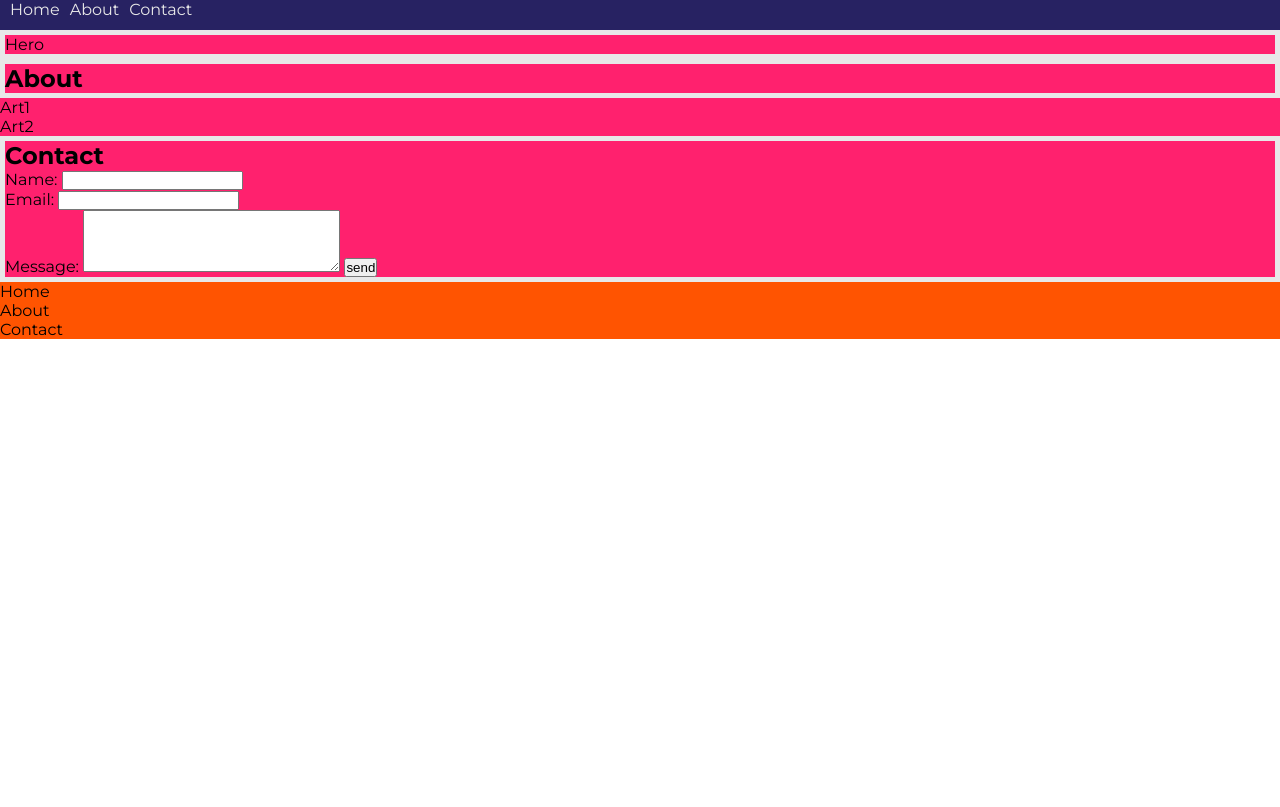
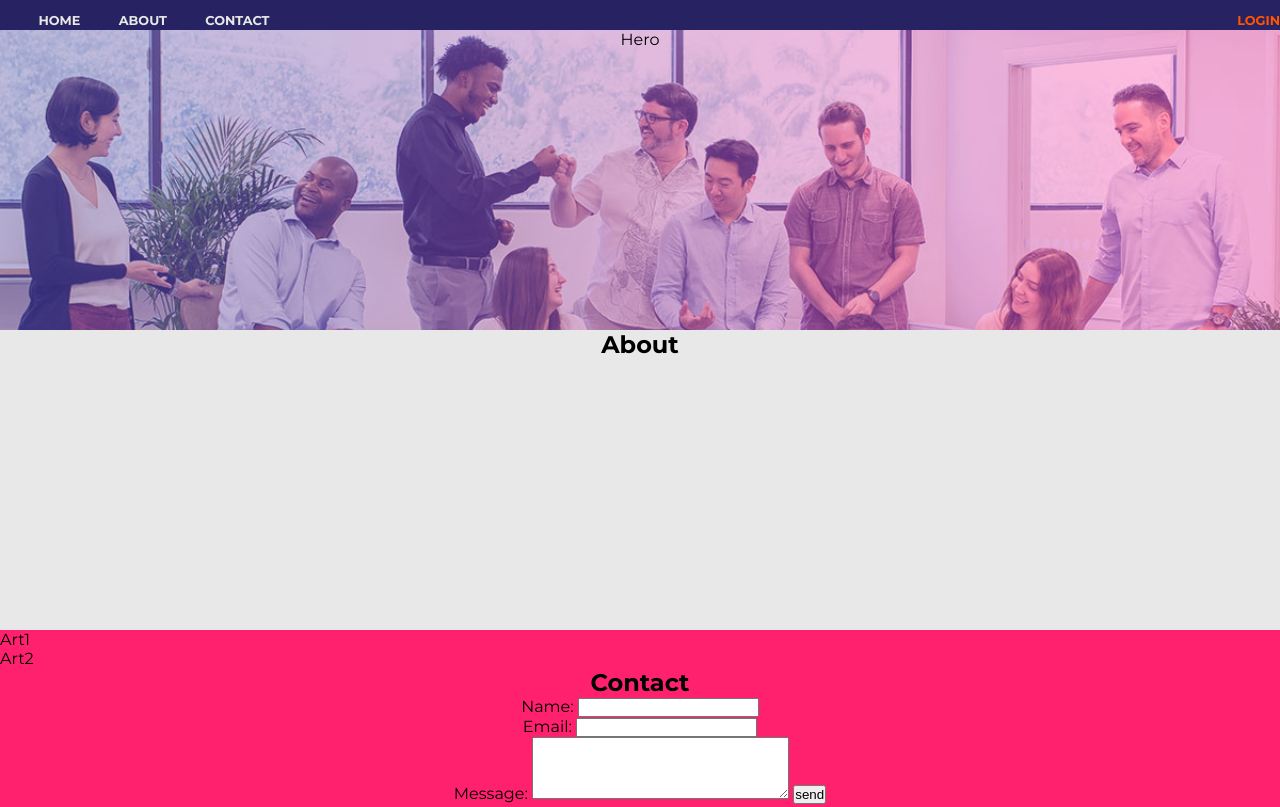
Before and after one commit to chrisdeleonn/bc-web-html, a plain HTML site: page index.html in a window 1280 px wide. Shown: the top 807 px of the page. Drawn offline with Linux system fonts and the light colour scheme.

Commit message:
revised css

```diff
--- a/index.html
+++ b/index.html
@@ -20,16 +20,17 @@
           <li class="menu-link">Home</li>
           <li class="menu-link">About</li>
           <li class="menu-link">Contact</li>
+          <li class="menu-link login-btn">Login</li>
         </ul>
       </nav>
     </header>
 
     <main>
-      <section>
+      <section class="hero-section">
         <h1 id="hero"></h1>
         Hero
       </section>
-      <section id="main"><h2>About</h2></section>
+      <section class="about-section"><h2>About</h2></section>
       <article>Art1</article>
       <article>Art2</article>
       <section id="contact">
@@ -66,6 +67,6 @@
         Contact
       </ul>
     </footer>
-    <script src="script" href="scripts.js"></script>
+    <!--<script src="script" href="scripts.js"></script>-->
   </body>
 </html>
--- a/styles.css
+++ b/styles.css
@@ -19,6 +19,9 @@ body {
 }
 
 header {
+  position: sticky;
+  top: 0;
+  width: 100%;
   background-color: var(--purple);
   height: 30px;
   color: var(--white);
@@ -30,8 +33,19 @@ ul {
 
 li {
   float: left;
-  padding-left: 10px;
-  padding-top: 5;
+  padding-left: 3%;
+  padding-top: 1%;
+}
+
+.menu-link {
+  font-size: 0.8rem;
+  font-weight: 600;
+  text-transform: uppercase;
+}
+
+.login-btn {
+  color: var(--orange);
+  float: right;
 }
 
 main {
@@ -39,7 +53,27 @@ main {
 }
 
 section {
-  border: 5px var(--white) solid;
+  height: 300px;
+  text-align: center;
+}
+
+.hero-section {
+  height: 300px;
+  background-color: var(--yellow);
+  background: url(/img/Boca-Code-OG.jpg);
+  background-size: cover;
+  background-repeat: no-repeat;
+
+  background-color: var(--purple);
+  background-blend-mode: screen;
+}
+
+.hero-section > h1 {
+  text-align: center;
+}
+
+.about-section {
+  background-color: var(--white);
 }
 
 footer {
```
Also changed, not shown: img/Boca-Code-OG.jpg (added).
